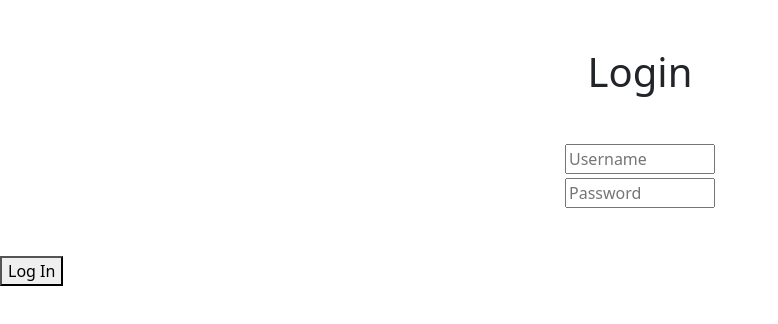
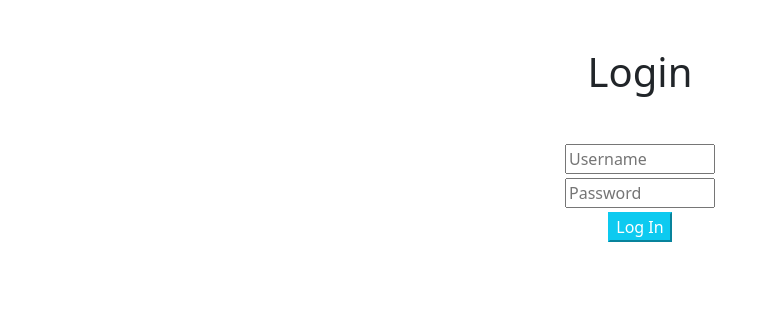
Before and after one commit to walidramadan12/LoginPage, a plain HTML site: page login page/index.html in a window 1280 px wide. Shown: the whole page, without its empty margins (0-778 px from the left). Drawn offline with Linux system fonts and the light colour scheme.

Commit message:
continue
styling and html

```diff
--- a/login page/index.html
+++ b/login page/index.html
@@ -12,8 +12,9 @@
     <div id="Login" class="m-5">
         <input placeholder="Username" type="text">
         <input class="mt-1" placeholder="Password" type="password">
+        <button class="mt-1 bg-info text-white border-info" id="Login-btn">Log In</button>
     </div>
-    <button>Log In</button>
+
 
 
     <script src="asstes/bootstrap/bootstrap.bundle.min.js"></script>
```
Also changed, not shown: login page/asstes/style/style.css (line endings or trailing spaces).
